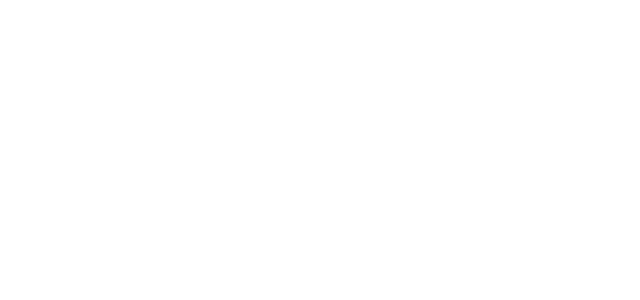
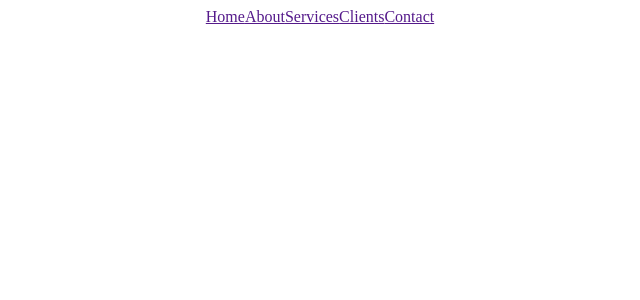
Before and after one commit to Mohammad-Afsari/mdtanalytics, a React (Create React App) app: page / in a window 1280 px wide. Shown: the top 300 px of the page, without its empty margins (320-960 px from the left). Built offline with nearby package versions, Linux system fonts and the light colour scheme.

Commit message:
navbar initial

```diff
--- a/src/components/navbar/Navbar.js
+++ b/src/components/navbar/Navbar.js
@@ -2,7 +2,11 @@
 const Navbar = () => {
     return (
         <nav className="navbar">
-
+            <a href="">Home</a>
+            <a href="">About</a>
+            <a href="">Services</a>
+            <a href="">Clients</a>
+            <a href="">Contact</a>
         </nav>
     )
 }
```
